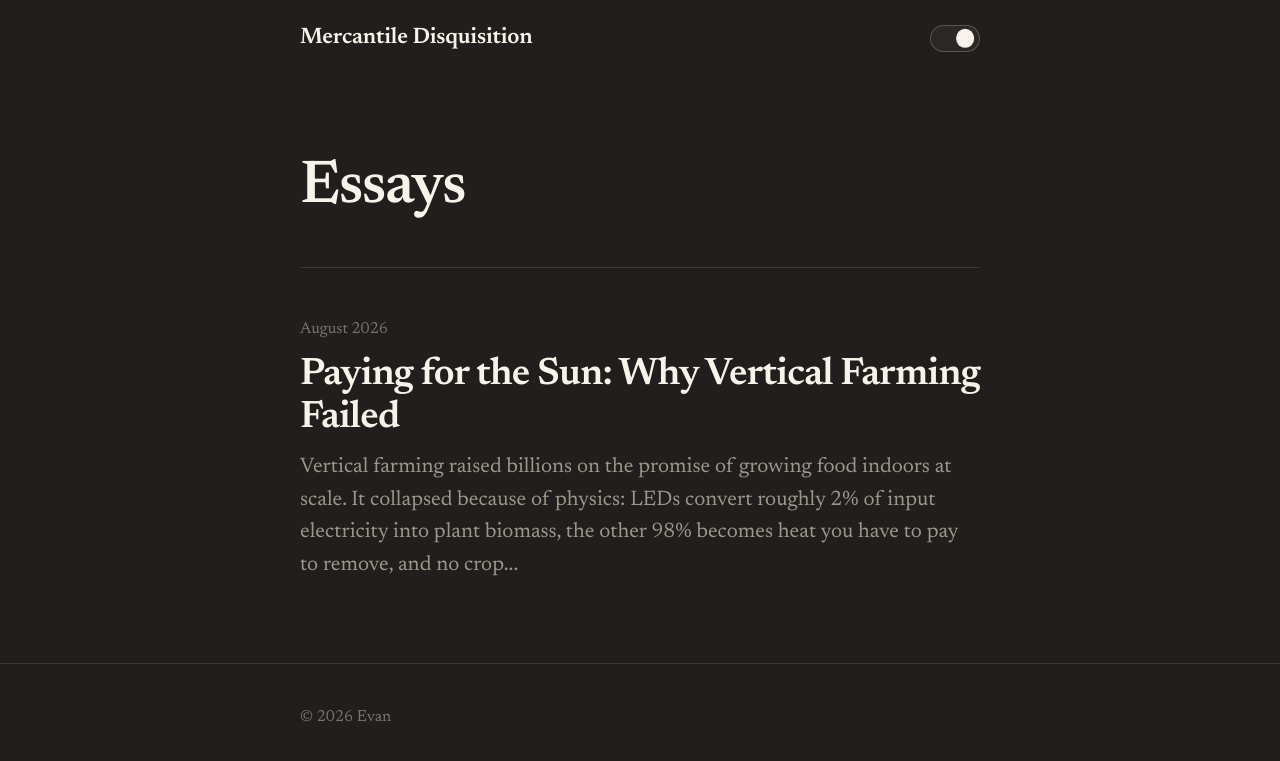
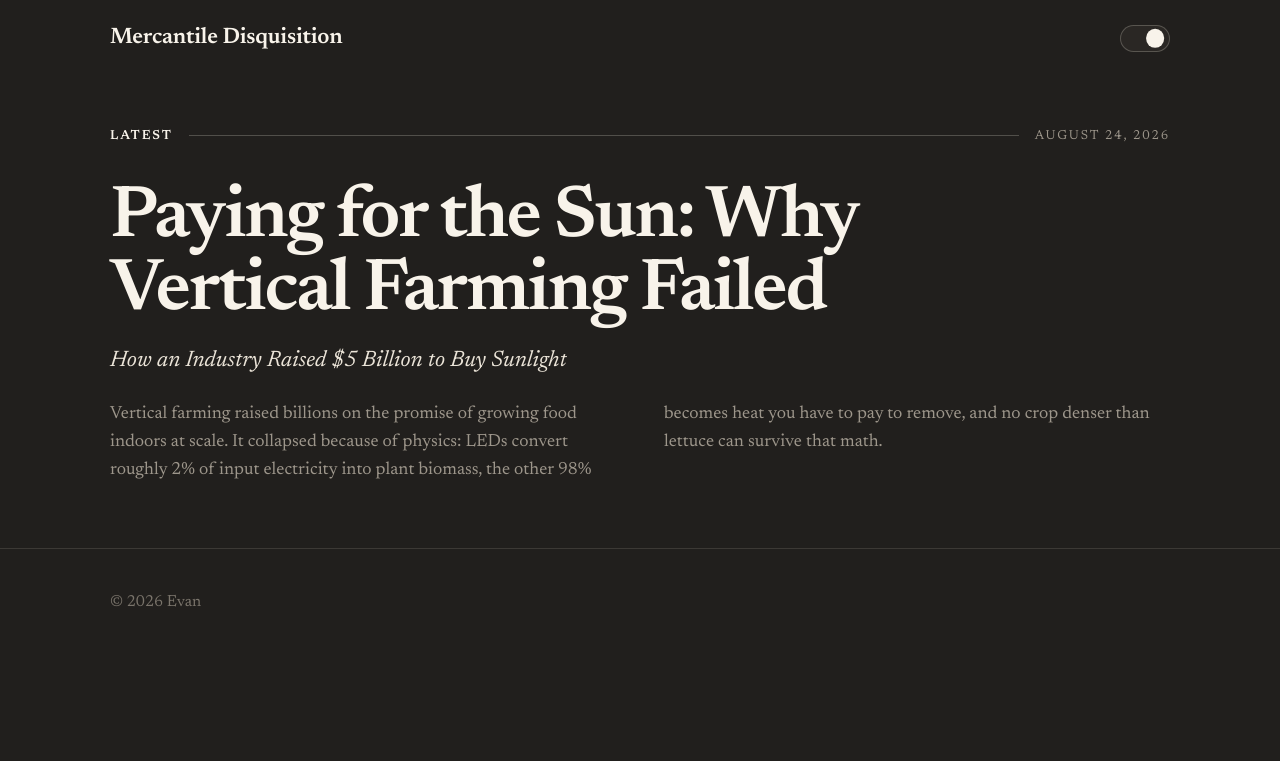
Before and after one commit to RighteousHundred/blog, a Jekyll site: the page built from index.md, in a window 1280 px wide. Shown: the top 761 px of the page. Built offline with Jekyll 4.4.1, drawn with Linux system fonts in a browser that asks for light colours.

Commit message:
feat: rebuild the homepage as a news front page, with no h1
The homepage no longer carries an h1. The nameplate in the header is the
identity, and every headline on the page is an h2, which is how a news
front page is structured. Verified: zero h1 elements on the homepage.

Layout:
- A dateline rule across the top, labelled and dated from the newest post.
- A lead story: oversized headline, italic deck, and the standfirst set in
  two columns above 56rem, which is what makes it read as a front page
  rather than a list.
- Secondary stories fall into an auto-filling grid below the lead, each
  rule-topped with headline, excerpt and date. With one post published the
  grid is empty and hidden; it fills in as posts are added.

The front page runs to 1060px while articles stay at 680px, driven by a
layout class on the body. Header and content still share their edges on
each page: measured at 1600, 1280, 900 and 390px, the nameplate lines up
with the lead headline and the toggle with the dateline's right end, with
no horizontal overflow.

```diff
--- a/_layouts/default.html
+++ b/_layouts/default.html
@@ -26,7 +26,7 @@
 
   <link rel="stylesheet" href="{{ '/assets/css/style.css' | relative_url }}?v={{ site.time | date: '%s' }}">
 </head>
-<body>
+<body class="layout-{{ page.layout | default: 'page' }}">
 
   <a class="skip-link" href="#main">Skip to content</a>
 
--- a/_layouts/home.html
+++ b/_layouts/home.html
@@ -2,33 +2,58 @@
 layout: default
 ---
 <div class="shell">
-  <div class="column">
 
-    <section class="masthead">
-      <h1 class="masthead-title">{{ site.masthead_heading | default: site.title }}</h1>
-    </section>
+  {%- comment -%}
+    A front page, not a heading plus a list. There is deliberately no h1:
+    the nameplate in the header carries the identity, and every story
+    headline is an h2, the way a news front page is structured.
+  {%- endcomment -%}
 
-    <ul class="feed">
-      {%- for post in site.posts -%}
-      <li class="feed-item">
-        <article>
-          <div class="feed-meta">
-            <time datetime="{{ post.date | date_to_xmlschema }}">{{ post.date | date: "%B %Y" }}</time>
-          </div>
+  {%- if site.posts.size > 0 -%}
+  <div class="dateline">
+    <span class="dateline-label">Latest</span>
+    <span class="dateline-rule" aria-hidden="true"></span>
+    <time datetime="{{ site.posts.first.date | date_to_xmlschema }}">
+      {{ site.posts.first.date | date: "%B %-d, %Y" }}
+    </time>
+  </div>
 
-          <h2 class="feed-title">
-            <a href="{{ post.url | relative_url }}">{{ post.title | escape }}</a>
-          </h2>
+  {%- assign lead = site.posts.first -%}
+  <article class="lead">
+    <h2 class="lead-title">
+      <a href="{{ lead.url | relative_url }}">{{ lead.title | escape }}</a>
+    </h2>
 
-          <p class="feed-excerpt">
-            {{ post.description | default: post.excerpt | strip_html | truncatewords: 42 }}
-          </p>
-        </article>
-      </li>
-      {%- else -%}
-      <li class="feed-empty">No essays published yet.</li>
-      {%- endfor -%}
-    </ul>
+    {%- if lead.subtitle %}
+    <p class="lead-deck">{{ lead.subtitle }}</p>
+    {%- endif %}
 
+    <div class="lead-excerpt">
+      {{ lead.description | default: lead.excerpt | strip_html | truncatewords: 60 }}
+    </div>
+  </article>
+  {%- endif -%}
+
+  {%- if site.posts.size > 1 -%}
+  <div class="grid">
+    {%- for post in site.posts offset: 1 -%}
+    <article class="story">
+      <h2 class="story-title">
+        <a href="{{ post.url | relative_url }}">{{ post.title | escape }}</a>
+      </h2>
+      <p class="story-excerpt">
+        {{ post.description | default: post.excerpt | strip_html | truncatewords: 26 }}
+      </p>
+      <p class="story-date">
+        <time datetime="{{ post.date | date_to_xmlschema }}">{{ post.date | date: "%B %-d, %Y" }}</time>
+      </p>
+    </article>
+    {%- endfor -%}
   </div>
+  {%- endif -%}
+
+  {%- if site.posts.size == 0 -%}
+  <p class="feed-empty">No essays published yet.</p>
+  {%- endif -%}
+
 </div>
--- a/assets/css/style.css
+++ b/assets/css/style.css
@@ -143,70 +143,100 @@ body {
 :root[data-theme="light"] .theme-toggle::after { transform: translate(0, -50%); }
 .theme-toggle:hover { border-color: var(--ink-faint); }
 
-/* --- Home ---------------------------------------------------------------- */
+/* --- Front page ----------------------------------------------------------
+   The homepage runs wider than an article and carries no h1: the nameplate
+   in the header is the identity, and every headline is an h2.
+   ----------------------------------------------------------------------- */
 
-.masthead { padding: 5rem 0 3rem; }
-.masthead-title {
+.layout-home .shell { max-width: calc(1060px + (var(--pad) * 2)); }
+
+.dateline {
+  display: flex;
+  align-items: center;
+  gap: 1rem;
+  margin: 3rem 0 2.25rem;
+  font-size: .82rem;
+  letter-spacing: .14em;
+  text-transform: uppercase;
+  color: var(--ink-muted);
+}
+.dateline-label { font-weight: 600; color: var(--ink-strong); }
+.dateline-rule { flex: 1; height: 1px; background: var(--rule-strong); }
+
+/* --- Lead story ---------------------------------------------------------- */
+
+.lead {
+  padding-bottom: 3rem;
+  border-bottom: 1px solid var(--rule-strong);
+}
+.lead-title {
+  margin: 0 0 1rem;
+  max-width: 20ch;
+  font-size: clamp(2.6rem, 6vw, 4.6rem);
+  font-weight: 600;
+  line-height: 1.0;
+  letter-spacing: -0.03em;
+}
+.lead-title a { color: var(--ink-strong); text-decoration: none; }
+.lead-title a:hover { text-decoration: underline; text-underline-offset: .1em; }
+
+.lead-deck {
+  margin: 0 0 1.5rem;
+  max-width: 44ch;
+  font-size: 1.4rem;
+  font-style: italic;
+  line-height: 1.35;
+  color: var(--ink);
+}
+.lead-excerpt {
+  max-width: 70ch;
+  color: var(--ink-muted);
+  font-size: 1.1rem;
+  line-height: 1.6;
+}
+
+/* Two columns of body copy under the lead reads as a front page. */
+@media (min-width: 56rem) {
+  .lead-excerpt {
+    column-count: 2;
+    column-gap: 3rem;
+    max-width: none;
+  }
+}
+
+/* --- Secondary stories --------------------------------------------------- */
+
+.grid {
+  display: grid;
+  grid-template-columns: repeat(auto-fill, minmax(17rem, 1fr));
+  gap: 2.5rem 3rem;
+  padding: 2.5rem 0 4rem;
+}
+.story { border-top: 1px solid var(--rule); padding-top: 1.25rem; }
+.story-title {
+  margin: 0 0 .6rem;
+  font-size: 1.45rem;
+  font-weight: 600;
+  line-height: 1.18;
+  letter-spacing: -0.015em;
+}
+.story-title a { color: var(--ink-strong); text-decoration: none; }
+.story-title a:hover { text-decoration: underline; text-underline-offset: .1em; }
+.story-excerpt {
+  margin: 0 0 .75rem;
+  font-size: 1rem;
+  line-height: 1.5;
+  color: var(--ink-muted);
+}
+.story-date {
   margin: 0;
-  font-size: clamp(2.5rem, 5.2vw, 3.8rem);
-  font-weight: 560;
-  line-height: 1.02;
-  letter-spacing: -0.025em;
-  color: var(--ink-strong);
+  font-size: .78rem;
+  letter-spacing: .1em;
+  text-transform: uppercase;
+  color: var(--ink-faint);
 }
-.feed { list-style: none; margin: 0; padding: 0 0 4rem; }
-.feed-item { padding-top: 3rem; border-top: 1px solid var(--rule); margin-bottom: 3rem; }
-.feed-item:last-child { margin-bottom: 0; }
-
-.feed-meta, .post-meta {
-  display: flex;
-  flex-wrap: wrap;
-  align-items: baseline;
-  gap: .5rem;
-  font-size: 1rem;
-  color: var(--ink-faint);
-  margin-bottom: .75rem;
-}
-.sep { opacity: .55; }
-
-.feed-title {
-  margin: 0 0 .75rem;
-  font-size: clamp(1.9rem, 3.6vw, 2.4rem);
-  font-weight: 600;
-  line-height: 1.12;
-  letter-spacing: -0.02em;
-}
-.feed-title a { color: var(--ink-strong); text-decoration: none; }
-.feed-title a:hover { text-decoration: underline; text-underline-offset: .12em; }
-
-.feed-excerpt { margin: 0 0 1rem; color: var(--ink-muted); line-height: 1.55; }
-
-.back-link {
-  display: inline-block;
-  font-size: 1.05rem;
-  color: var(--ink-muted);
-  text-decoration: underline;
-  text-decoration-color: var(--rule-strong);
-  text-underline-offset: .18em;
-}
-.back-link:hover { color: var(--ink-strong); text-decoration-color: currentColor; }
 
 .feed-empty { color: var(--ink-faint); font-style: italic; }
-
-/* --- Reading progress ---------------------------------------------------
-   A long essay is less daunting when you can see how far in you are.
-   ----------------------------------------------------------------------- */
-
-.progress {
-  position: fixed;
-  top: 0; left: 0;
-  height: 2px;
-  width: 0;
-  background: var(--ink);
-  opacity: .75;
-  z-index: 20;
-  will-change: width;
-}
 
 /* --- Post: contents rail + article -------------------------------------- */
 
@@ -395,6 +425,9 @@ body {
 
 /* --- Footer -------------------------------------------------------------- */
 
+.layout-home .lead { padding-bottom: 4rem; border-bottom: 0; }
+.layout-home .grid:empty { display: none; }
+
 .site-footer { border-top: 1px solid var(--rule); padding: 2.5rem 0 4rem; }
 .footer-line { margin: 0 0 .4rem; font-size: 1rem; color: var(--ink-faint); }
 .footer-line a {
@@ -414,6 +447,8 @@ body {
 
 @media (max-width: 40rem) {
   :root { --pad: 1.5rem; }
+  .dateline { margin: 2rem 0 1.5rem; }
+  .lead-deck { font-size: 1.2rem; }
   body { font-size: 1.1875rem; }
   .pullquote { width: 100%; margin-left: 0; font-size: 1.3rem; }
   .post-body > p:first-of-type::first-letter { font-size: 3.1em; }
```
